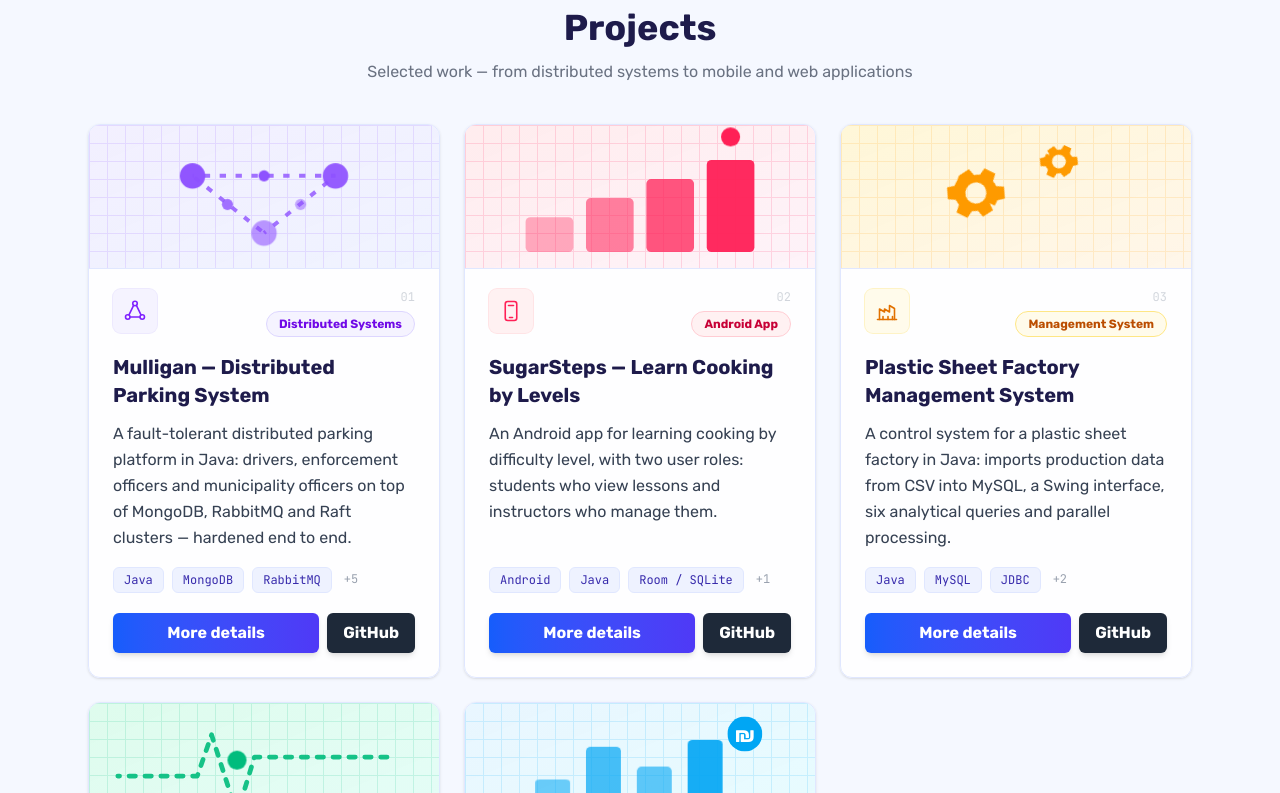
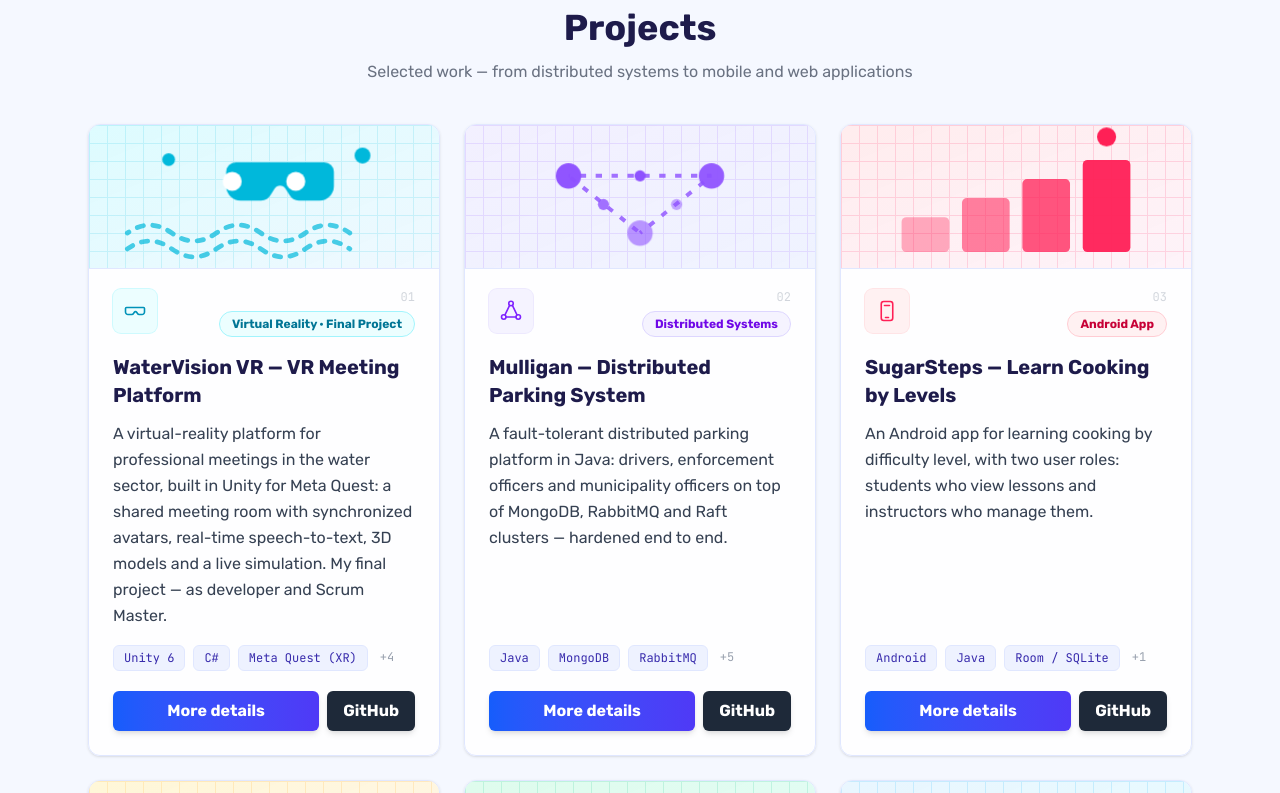
Before and after one commit to SivanSoftware/SivanSoftware.github.io, a Next.js app: page / in a window 1280 px wide. Shown: the part 1127-1920 px from the top of the page. Built offline with nearby package versions, Linux system fonts and the light colour scheme.

Commit message:
Add WaterVision VR as the flagship project with an animated VR/water scene

```diff
--- a/app/components/ProjectArt.tsx
+++ b/app/components/ProjectArt.tsx
@@ -95,7 +95,32 @@ const budgetScene = (
   </>
 );
 
+// WaterVision VR — משקפת מרחפת מעל גלי מים זורמים + טיפות
+const waterVisionScene = (
+  <>
+    <g stroke="currentColor" fill="none" strokeWidth="3" strokeLinecap="round" opacity="0.7">
+      <path className="art-flow" d="M14 68 q14 -10 28 0 t28 0 t28 0 t28 0 t28 0" />
+      <path className="art-flow" style={{ animationDelay: "0.4s" }} d="M14 78 q14 -10 28 0 t28 0 t28 0 t28 0 t28 0" />
+    </g>
+    <g className="art-bob">
+      <path
+        fill="currentColor"
+        d="M62 28 h76 a6 6 0 0 1 6 6 v9 a9 9 0 0 1 -9 9 h-13 a7 7 0 0 1 -6 -3.5 l-2.5 -4 a4 4 0 0 0 -6.8 0 l-2.5 4 a7 7 0 0 1 -6 3.5 h-13 a9 9 0 0 1 -9 -9 v-9 a6 6 0 0 1 6 -6 z"
+      />
+      <circle cx="80" cy="40" r="6" className="fill-white dark:fill-[#0a0f1f]" />
+      <circle cx="120" cy="40" r="6" className="fill-white dark:fill-[#0a0f1f]" />
+    </g>
+    <circle className="art-bob" style={{ animationDelay: "0.6s" }} cx="40" cy="22" r="4" fill="currentColor" />
+    <circle className="art-bob" style={{ animationDelay: "1s" }} cx="162" cy="20" r="5" fill="currentColor" />
+  </>
+);
+
 const artMap: Record<string, Art> = {
+  watervision: {
+    text: "text-cyan-500 dark:text-cyan-300",
+    bg: "from-cyan-100/70 to-sky-100/50 dark:from-cyan-500/15 dark:to-sky-500/10",
+    scene: waterVisionScene,
+  },
   mulligan: {
     text: "text-violet-500 dark:text-violet-300",
     bg: "from-violet-100/70 to-indigo-100/50 dark:from-violet-500/15 dark:to-indigo-500/10",
--- a/app/components/ProjectCard.tsx
+++ b/app/components/ProjectCard.tsx
@@ -13,6 +13,13 @@ const accents: Record<
   string,
   { icon: string; badge: string; line: string; border: string; num: string }
 > = {
+  watervision: {
+    icon: "bg-cyan-50 text-cyan-600 ring-cyan-100 group-hover:bg-cyan-600 group-hover:text-white group-hover:ring-cyan-600",
+    badge: "border-cyan-200 bg-cyan-50 text-cyan-700",
+    line: "from-cyan-500 to-sky-500",
+    border: "hover:border-cyan-300",
+    num: "group-hover:text-cyan-500",
+  },
   mulligan: {
     icon: "bg-violet-50 text-violet-600 ring-violet-100 group-hover:bg-violet-600 group-hover:text-white group-hover:ring-violet-600",
     badge: "border-violet-200 bg-violet-50 text-violet-700",
--- a/app/components/ProjectIcon.tsx
+++ b/app/components/ProjectIcon.tsx
@@ -3,9 +3,14 @@ export type IconName =
   | "mobile"
   | "factory"
   | "pulse"
-  | "wallet";
+  | "wallet"
+  | "vr";
 
 const paths: Record<IconName, React.ReactNode> = {
+  // משקפת מציאות מדומה
+  vr: (
+    <path d="M3.5 8.5h17a1 1 0 0 1 1 1v3.5a2.5 2.5 0 0 1-2.5 2.5h-2.8a2 2 0 0 1-1.7-1l-.8-1.2a1.4 1.4 0 0 0-2.4 0l-.8 1.2a2 2 0 0 1-1.7 1H5a2.5 2.5 0 0 1-2.5-2.5V9.5a1 1 0 0 1 1-1z" />
+  ),
   // אשכול צמתים — מערכת מבוזרת
   network: (
     <>
--- a/app/i18n.ts
+++ b/app/i18n.ts
@@ -180,6 +180,28 @@ const he: Dictionary = {
     },
   ],
   projectList: [
+    {
+      id: "watervision",
+      icon: "vr",
+      category: "מציאות מדומה · פרויקט גמר",
+      title: "WaterVision VR — פלטפורמת פגישות VR",
+      summary:
+        "פלטפורמת מציאות מדומה לפגישות מקצועיות בתעשיית המים, ב-Unity ל-Meta Quest: חדר ישיבות משותף עם avatars מסונכרנים, תמלול דיבור בזמן אמת, מודלים תלת-ממדיים וסימולציה חיה. פרויקט הגמר שלי — כמפתחת וכ-Scrum Master.",
+      description:
+        "WaterVision VR הוא פרויקט הגמר שלי (2026) — פלטפורמת VR/AR לפגישות מקצועיות בתחום תשתיות המים, שפותחה ב-Unity 6 (C#) למשקפי Meta Quest. שימשתי בו גם כמפתחת וגם כ-Scrum Master של צוות בן חמישה חברים, בעבודה בשיטת Agile.\n\n" +
+        "הפלטפורמה כוללת חדר ישיבות משותף עם avatars מסונכרנים, מעקב ידיים ותקשורת קולית; תמלול דיבור לטקסט בזמן אמת עם ייצוא ל-PDF; חדר מודלים תלת-ממדי לקבצי GLB/FBX עם סימולציה חיה של טיהור שפכים; וניתוח השתתפות (זמן דיבור לכל משתתף).\n\n" +
+        "בנוסף: זיהוי שפת סימנים ומחוות ידיים, לוח שיתופי, ומעבר בין VR מלא ל-passthrough (מציאות מעורבת) על ה-Quest. המערכת נוסתה בשטח במתקן טיהור השפכים בבית שאן.",
+      githubUrl: "https://github.com/SivanSoftware/WaterVision_VR",
+      tech: [
+        "Unity 6",
+        "C#",
+        "Meta Quest (XR)",
+        "URP",
+        "Multiplayer",
+        "Speech-to-Text",
+        "Agile / Scrum",
+      ],
+    },
     {
       id: "mulligan",
       icon: "network",
@@ -401,6 +423,28 @@ const en: Dictionary = {
   ],
   projectList: [
     {
+      id: "watervision",
+      icon: "vr",
+      category: "Virtual Reality · Final Project",
+      title: "WaterVision VR — VR Meeting Platform",
+      summary:
+        "A virtual-reality platform for professional meetings in the water sector, built in Unity for Meta Quest: a shared meeting room with synchronized avatars, real-time speech-to-text, 3D models and a live simulation. My final project — as developer and Scrum Master.",
+      description:
+        "WaterVision VR is my final graduation project (2026) — a VR/AR platform for professional meetings in the water-infrastructure field, built in Unity 6 (C#) for Meta Quest headsets. I served as both a developer and the Scrum Master of a five-person team, working in an Agile methodology.\n\n" +
+        "The platform includes a shared meeting room with synchronized avatars, hand tracking and voice; real-time speech-to-text transcription with PDF export; a 3D model room for GLB/FBX files with a live wastewater-treatment simulation; and participation analytics (speaking time per attendee).\n\n" +
+        "It also features sign-language and hand-gesture recognition, a collaborative whiteboard, and switching between full VR and passthrough (mixed reality) on the Quest. The system was field-tested at the Beit She'an wastewater treatment plant.",
+      githubUrl: "https://github.com/SivanSoftware/WaterVision_VR",
+      tech: [
+        "Unity 6",
+        "C#",
+        "Meta Quest (XR)",
+        "URP",
+        "Multiplayer",
+        "Speech-to-Text",
+        "Agile / Scrum",
+      ],
+    },
+    {
       id: "mulligan",
       icon: "network",
       category: "Distributed Systems",
```
